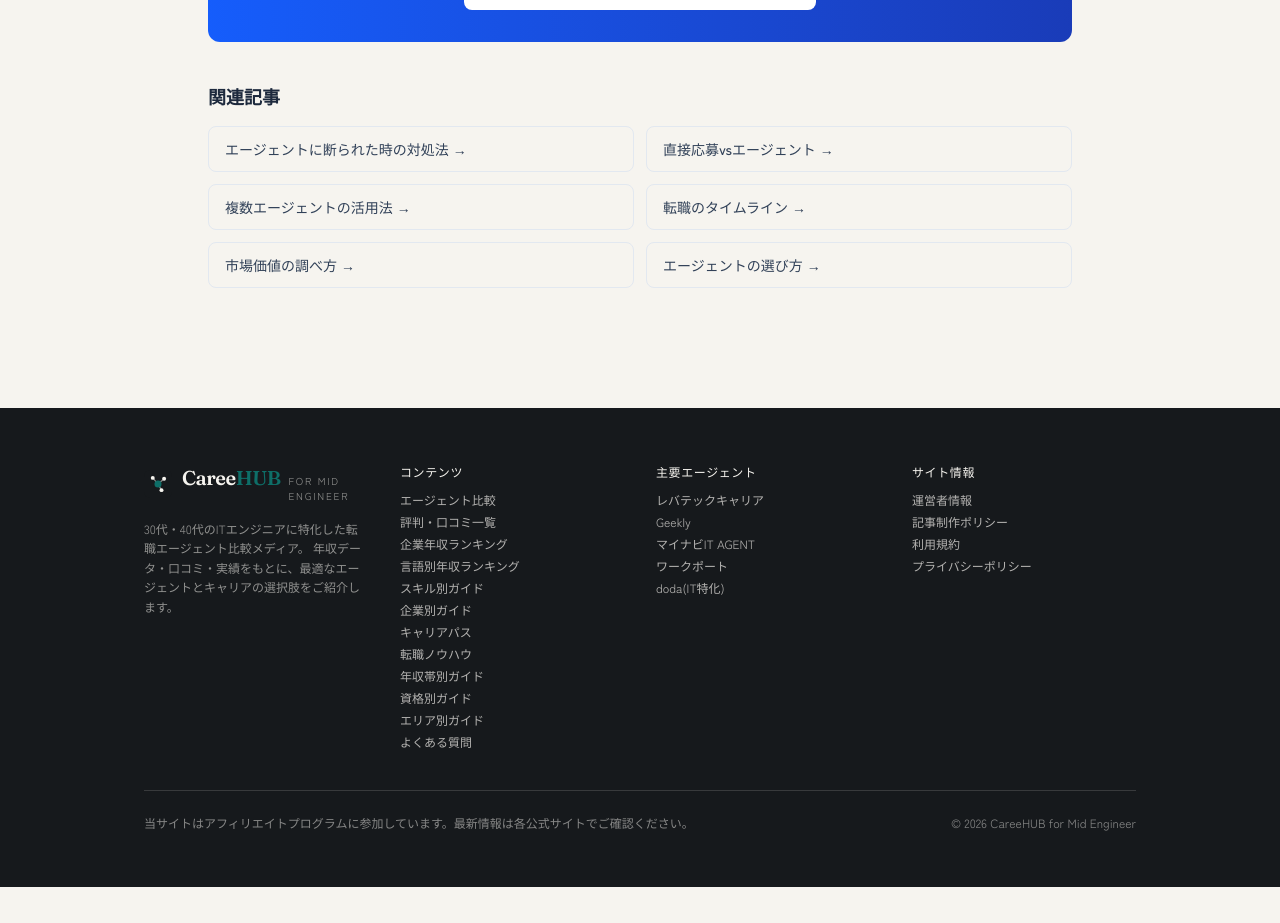
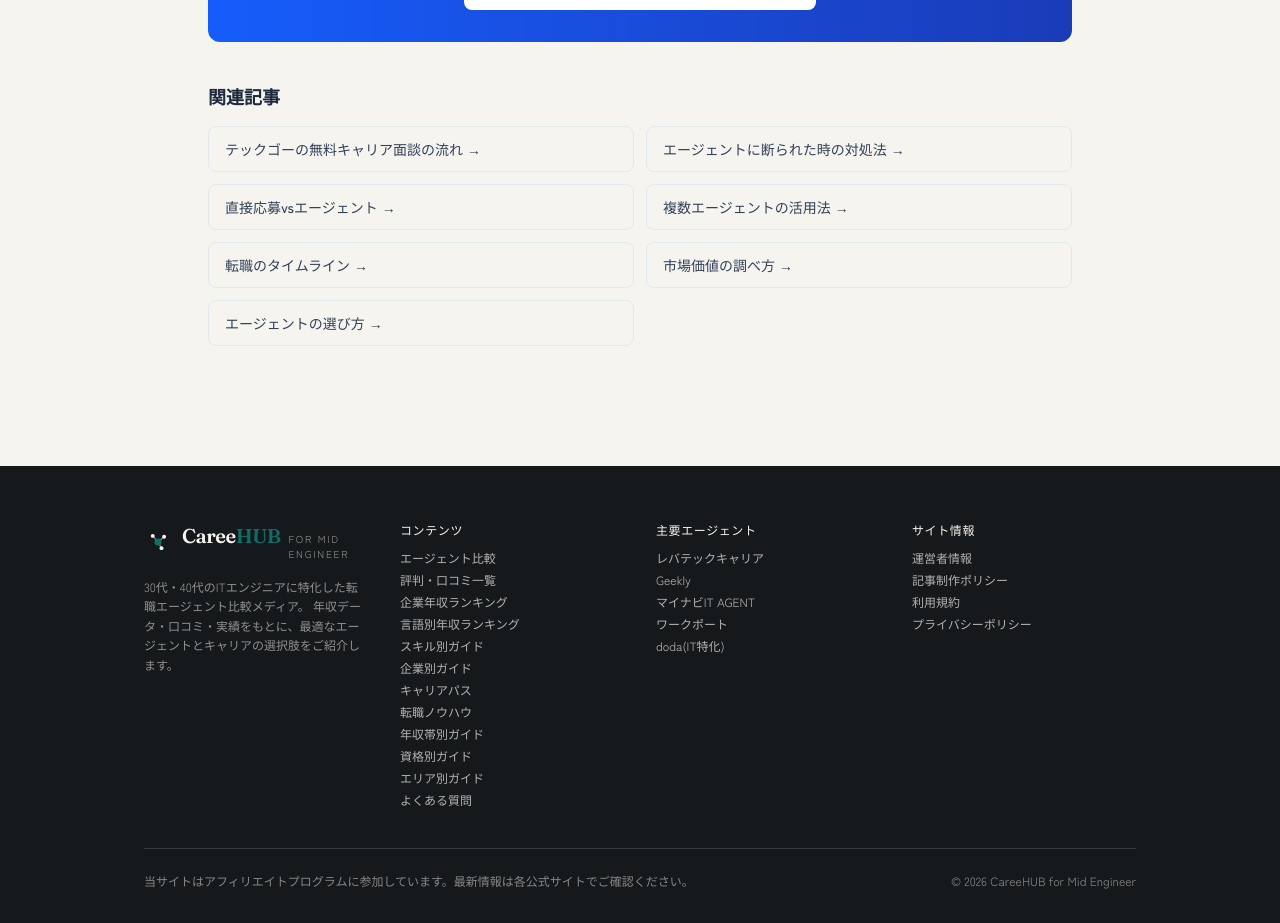
Before and after one commit to webmaster0818/middle-engineer-lab, a Next.js app: page /knowledge/agent-first-meeting in a window 1280 px wide. Shown: the part 4919-5842 px from the top of the page. Before the commit the page ends 5806 px from the top, so only its background shows below. Built offline with nearby package versions, Linux system fonts and the light colour scheme.

Commit message:
P3-3補強

```diff
--- a/app/knowledge/agent-first-meeting/page.tsx
+++ b/app/knowledge/agent-first-meeting/page.tsx
@@ -302,6 +302,7 @@ export default function AgentFirstMeetingPage() {
           <h2 className="text-lg font-bold text-slate-800 mb-4">関連記事</h2>
           <div className="grid grid-cols-1 sm:grid-cols-2 gap-3">
             {[
+              { name: "テックゴーの無料キャリア面談の流れ", href: "/knowledge/techgo-consultation/" },
               { name: "エージェントに断られた時の対処法", href: "/knowledge/agent-rejection/" },
               { name: "直接応募vsエージェント", href: "/knowledge/direct-apply/" },
               { name: "複数エージェントの活用法", href: "/knowledge/multiple-agents/" },
```
